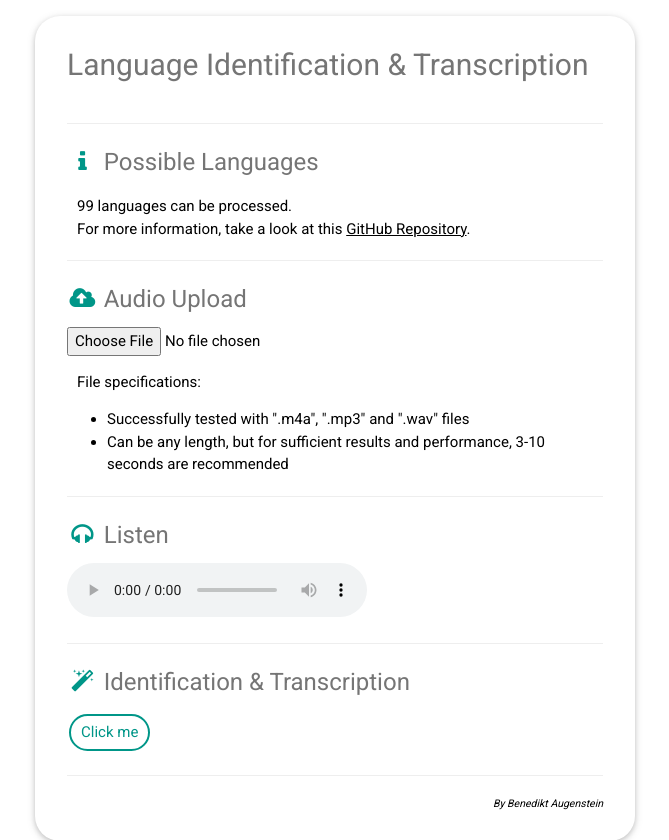
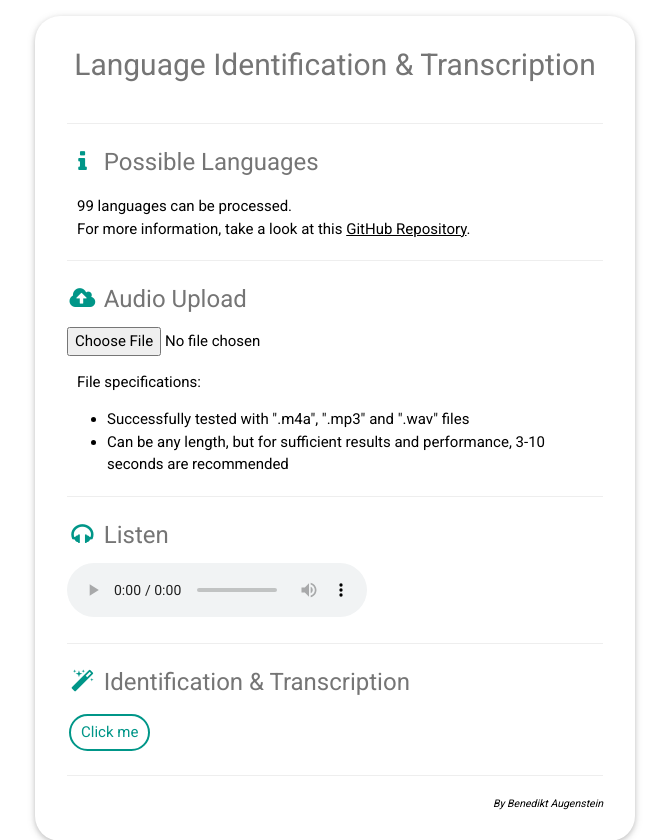
Before and after one commit to benediktaugenstein/language-detection, a Flask app: page / in a window 1280 px wide. Shown: the top 840 px of the page, without its empty margins (305-974 px from the left). Run offline with Flask 2, Linux system fonts and the light colour scheme.

Commit message:
favicon change and center header

```diff
--- a/templates/input.html
+++ b/templates/input.html
@@ -52,7 +52,7 @@
         <div class="w3-container w3-card w3-white w3-margin-bottom" style="border-radius: 25px;">
           <div class="w3-container">
 
-            <h2 class="w3-text-grey w3-padding-16">Language Identification & Transcription</h2>
+            <h2 class="w3-text-grey w3-padding-16" style="text-align:center;">Language Identification & Transcription</h2>
             <hr>
             <h3 class="w3-text-grey"><i class="fa fa-info fa-fw w3-text-teal"></i> Possible Languages</h3>
             <p>
```
Also changed, not shown: static/favicon.ico, 1 other file.
